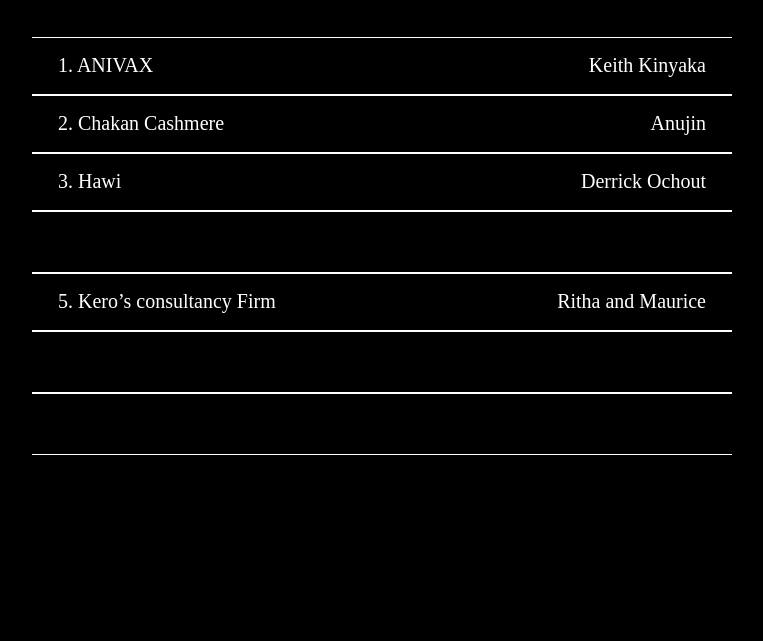
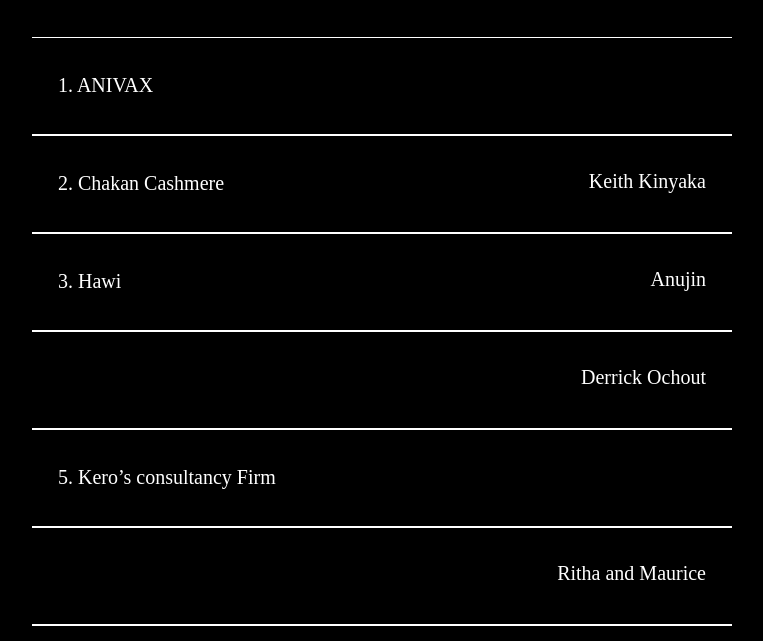
Before and after one commit to rst0070/GPS_Demo_Day_Script, a plain HTML site: page index.html in a window 1280 px wide. Shown: the part 153-794 px from the top of the page, without its empty margins (258-1021 px from the left). Drawn offline with nearby package versions, Linux system fonts and the light colour scheme; files that its build step writes are made by us from their sources; files whose address does not match are found by name; a web font is replaced by a local one.

Commit message:
내용 style 변경

```diff
--- a/css/main.css
+++ b/css/main.css
@@ -49,13 +49,14 @@ body {
 }
 
 .content .bar p {
-    display: inline-block;
+    display: block;
     font-size: 20px;
     height: 24px;
     font-family: 'pangea';
     font-style: normal;
     font-weight: normal;
-    margin: 0;
+    margin-block-start: 1em;
+    margin-block-end: 1em;
     padding-top: 16px;
     padding-bottom: 16px;
     padding-left: 26px;
```
